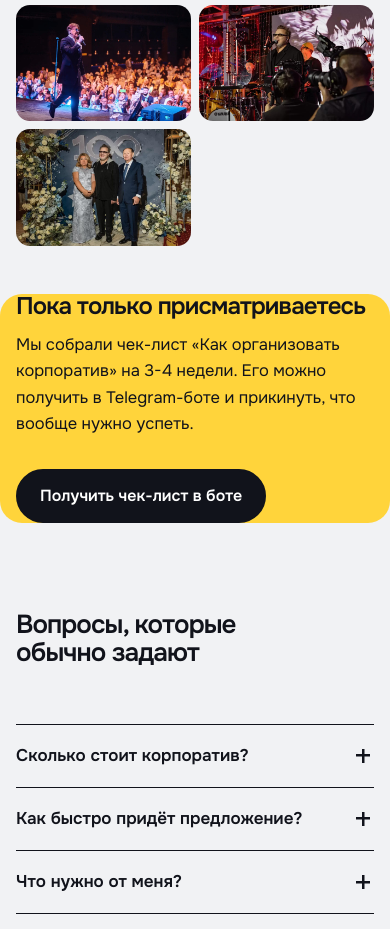
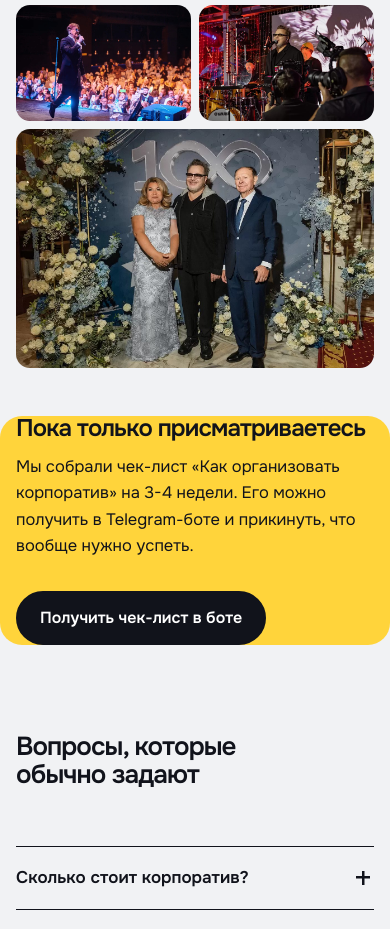
Before and after one commit to murzzsite/kievo-korporativy, a plain HTML site: page index.html in a window 390 px wide. Shown: the part 8920-9849 px from the top of the page. Drawn offline with Linux system fonts and the light colour scheme; a web font is replaced by a local one.

Commit message:
Мобильная сетка фото
Co-Authored-By: Claude Sonnet 5.5 <noreply@anthropic.com>

```diff
--- a/styles.css
+++ b/styles.css
@@ -231,6 +231,7 @@ a{color:inherit}
 .photos__grid img{width:100%;height:100%;object-fit:cover}
 @media (max-width:640px){
   .photos__grid{grid-template-columns:repeat(2,minmax(0,1fr));gap:8px}
-  .photos__grid li,.photos__grid li:nth-child(6){grid-column:span 1}
+  .photos__grid li{grid-column:span 1}
+  .photos__grid li:nth-child(6){grid-column:span 2}
   .photos__grid li:nth-child(1){grid-column:span 2;grid-row:auto;aspect-ratio:3/2}
 }
```
